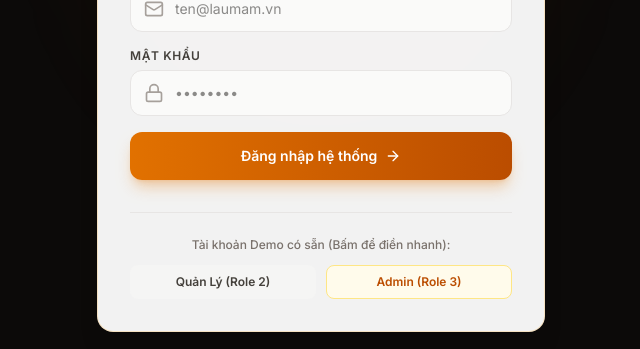
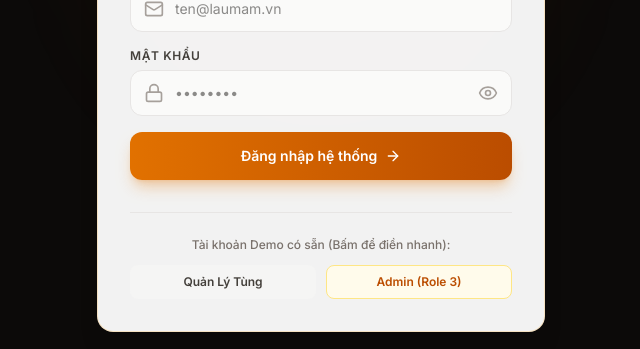
Before and after one commit to QuocVu00/Lau-Mam-Tram-Ruoi, a Next.js app in the folder frontend-nextjs/: page /staff-login in a window 1280 px wide. Shown: the part 353-702 px from the top of the page, without its empty margins (319-959 px from the left). Built offline with nearby package versions, Linux system fonts and the light colour scheme; no server answers.

Commit message:
feat(auth): them toggle an hien mat khau va nut dang nhap nhanh cho Quan Ly Tung

```diff
--- a/frontend-nextjs/src/components/auth/StaffLoginForm.tsx
+++ b/frontend-nextjs/src/components/auth/StaffLoginForm.tsx
@@ -8,7 +8,7 @@
 
 import { useState } from 'react';
 import { useRouter } from 'next/navigation';
-import { Lock, Mail, ShieldAlert, CheckCircle2, ArrowRight } from 'lucide-react';
+import { Lock, Mail, ShieldAlert, CheckCircle2, ArrowRight, Eye, EyeOff } from 'lucide-react';
 import { apiClient } from '@/lib/api';
 
 export default function StaffLoginForm() {
@@ -17,6 +17,7 @@ export default function StaffLoginForm() {
   // Trạng thái của các ô nhập liệu
   const [email, setEmail] = useState('');
   const [password, setPassword] = useState('');
+  const [showPassword, setShowPassword] = useState(false);
   const [isLoading, setIsLoading] = useState(false);
   const [errorMessage, setErrorMessage] = useState('');
   const [successMessage, setSuccessMessage] = useState('');
@@ -128,20 +129,28 @@ export default function StaffLoginForm() {
           <div className="relative">
             <Lock className="w-5 h-5 text-stone-400 absolute left-3.5 top-1/2 -translate-y-1/2" />
             <input
-              type="password"
+              type={showPassword ? 'text' : 'password'}
               value={password}
               onChange={(e) => setPassword(e.target.value)}
               placeholder="••••••••"
               required
-              className="w-full pl-11 pr-4 py-3 bg-stone-50 dark:bg-stone-800 border border-stone-200 dark:border-stone-700 rounded-xl text-stone-900 dark:text-white text-sm focus:outline-none focus:ring-2 focus:ring-amber-500 transition-all"
+              className="w-full pl-11 pr-11 py-3 bg-stone-50 dark:bg-stone-800 border border-stone-200 dark:border-stone-700 rounded-xl text-stone-900 dark:text-white text-sm focus:outline-none focus:ring-2 focus:ring-amber-500 transition-all"
             />
+            <button
+              type="button"
+              onClick={() => setShowPassword(!showPassword)}
+              className="absolute right-3.5 top-1/2 -translate-y-1/2 text-stone-400 hover:text-stone-200 transition-colors cursor-pointer"
+              title={showPassword ? 'Ẩn mật khẩu' : 'Hiện mật khẩu'}
+            >
+              {showPassword ? <EyeOff className="w-5 h-5" /> : <Eye className="w-5 h-5" />}
+            </button>
           </div>
         </div>
 
         <button
           type="submit"
           disabled={isLoading}
-          className="w-full mt-2 py-3.5 px-4 bg-gradient-to-r from-amber-600 to-amber-700 hover:from-amber-700 hover:to-amber-800 active:scale-[0.99] text-white font-semibold text-sm rounded-xl shadow-lg shadow-amber-600/30 flex items-center justify-center gap-2 transition-all disabled:opacity-60"
+          className="w-full mt-2 py-3.5 px-4 bg-gradient-to-r from-amber-600 to-amber-700 hover:from-amber-700 hover:to-amber-800 active:scale-[0.99] text-white font-semibold text-sm rounded-xl shadow-lg shadow-amber-600/30 flex items-center justify-center gap-2 transition-all disabled:opacity-60 cursor-pointer"
         >
           {isLoading ? (
             <div className="w-5 h-5 border-2 border-white/30 border-t-white rounded-full animate-spin" />
@@ -162,15 +171,18 @@ export default function StaffLoginForm() {
         <div className="grid grid-cols-2 gap-2.5">
           <button
             type="button"
-            onClick={() => handleQuickFill('MANAGER')}
-            className="px-3 py-2 text-xs font-semibold text-stone-700 dark:text-stone-300 bg-stone-100 hover:bg-stone-200 dark:bg-stone-800 dark:hover:bg-stone-700 rounded-lg transition-all"
+            onClick={() => {
+              setEmail('tung@gmail.com');
+              setPassword('123456');
+            }}
+            className="px-3 py-2 text-xs font-semibold text-stone-700 dark:text-stone-300 bg-stone-100 hover:bg-stone-200 dark:bg-stone-800 dark:hover:bg-stone-700 rounded-lg transition-all cursor-pointer"
           >
-            Quản Lý (Role 2)
+            Quản Lý Tùng
           </button>
           <button
             type="button"
             onClick={() => handleQuickFill('ADMIN')}
-            className="px-3 py-2 text-xs font-semibold text-amber-700 dark:text-amber-400 bg-amber-50 hover:bg-amber-100 dark:bg-amber-950/40 dark:hover:bg-amber-950/70 border border-amber-200 dark:border-amber-800/40 rounded-lg transition-all"
+            className="px-3 py-2 text-xs font-semibold text-amber-700 dark:text-amber-400 bg-amber-50 hover:bg-amber-100 dark:bg-amber-950/40 dark:hover:bg-amber-950/70 border border-amber-200 dark:border-amber-800/40 rounded-lg transition-all cursor-pointer"
           >
             Admin (Role 3)
           </button>
```
